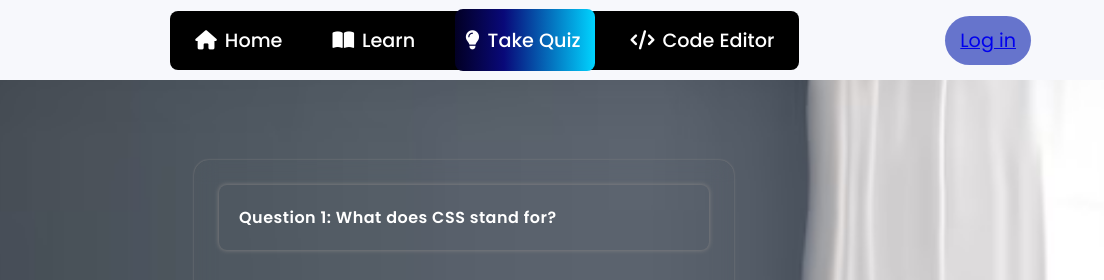
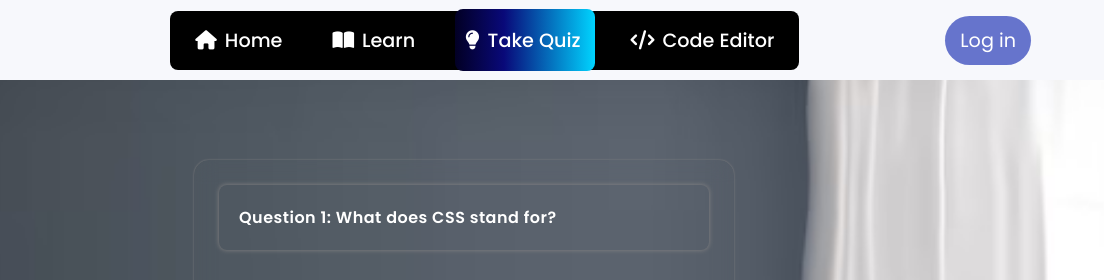
Before and after one commit to CodeBase404/Sikho, a plain HTML site: page quizes/CssQuiz.html in a window 1280 px wide. Shown: the top 280 px of the page, 176-1280 px from the left. Drawn offline with Linux system fonts and the light colour scheme.

Commit message:
Update quiz.css

```diff
--- a/stylesheets/quiz.css
+++ b/stylesheets/quiz.css
@@ -125,6 +125,11 @@ nav .login {
     background-color: #6674cc;
     color: white;
     font-size: 1.2rem;
+}
+
+nav .login a{
+    text-decoration: none;
+    color: white;
 }
 
 .login:hover {
```
